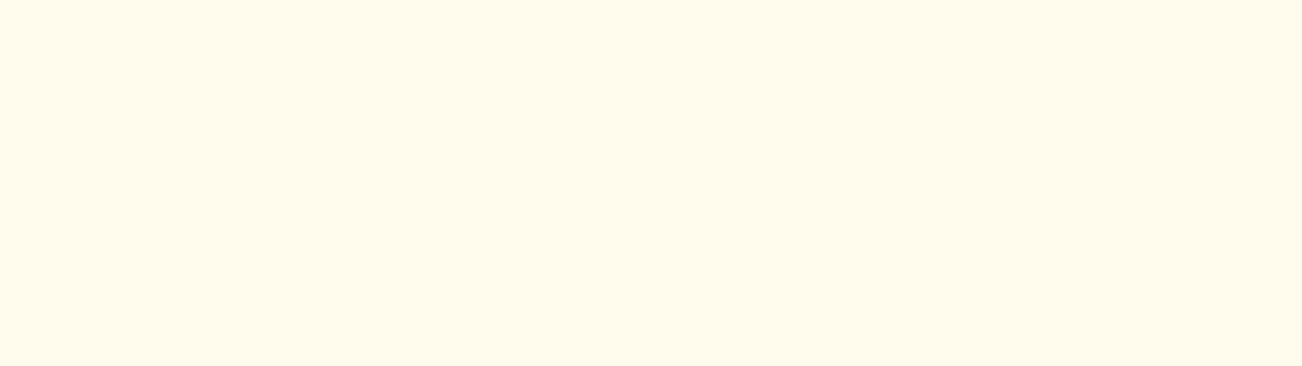
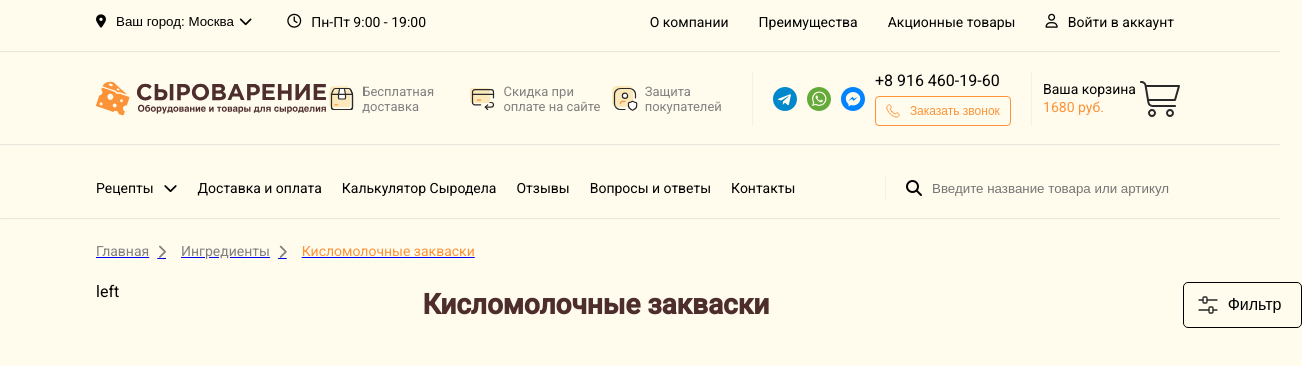
Before and after one commit to farkhodoffcodes/cheesemaking-with-team, a React (Create React App) app: page /category in a window 1280 px wide. Before the commit this address had no page. Shown: the top 366 px of the page, 1302 px wide, since content can reach past the window. Built offline with nearby package versions, Linux system fonts and the light colour scheme.

Commit message:
category

```diff
--- a/src/App.js
+++ b/src/App.js
@@ -2,6 +2,7 @@ import React from 'react'
 import { BrowserRouter, Routes, Route } from 'react-router-dom'
 import Home from './pages/Home'
 import Footer from './components/Footer'
+import Category from './components/Categories'
 
 
 const App = () => {
@@ -9,6 +10,7 @@ const App = () => {
     <BrowserRouter>
       <Routes>
         <Route path="/" element={<Home />} />
+        <Route path="/category" element={<Category/>}/>
       </Routes>
       <Footer />
 
--- /dev/null
+++ b/src/components/Categories/index.jsx
@@ -0,0 +1,130 @@
+import React from 'react'
+import Header from '../Header'
+import styled from 'styled-components'
+import { Link } from 'react-router-dom'
+
+const Category = () => {
+  return (
+    <div>
+      <Header/>
+      <Category_top>
+        <Container>
+            <ol className='category--top__menu'>
+                <Link to={"/главная"}><li className='category--top__menu__item'>Главная <i class="fa-solid fa-chevron-right"></i></li></Link>
+                <Link to={"/ингредиенты"}><li className='category--top__menu__item'>Ингредиенты <i class="fa-solid fa-chevron-right"></i></li></Link>
+               <Link to={"/Кисломолочные закваски"}> <li className='category--top__menu__item' id='category--top__menu__item-active'>Кисломолочные закваски</li></Link>
+            </ol>
+        </Container>
+      </Category_top>
+
+      <Category_main>
+        <Container>
+            <section className='category__main'>
+                <div className="category__main--left">left</div>
+                <div className="category__main--right">
+                    <div className="category__main--right--top">
+                        <h2 className='category--rigth__heading'>Кисломолочные закваски</h2>
+
+                        <button className='category__filter--btn'>
+                            <img src="../images/icons/category-filter-icon.svg" alt="filter" />
+                            Фильтр
+                        </button>
+                    </div>
+                </div>
+            </section>
+        </Container>
+      </Category_main>
+    </div>
+  )
+}
+
+export default Category
+
+const Container = styled.div`
+    width: 85%;
+    margin: 0 auto;
+`
+
+const Category_top = styled.div`
+
+    .category--top__menu{
+       display:flex;
+       list-style:none;
+       align-items:center;
+       margin-top:20px;
+       gap:20.17px;
+
+       .category--top__menu__item{
+        display:flex;
+        align-items:center;
+        gap:8px;
+        font-size:14px;
+        line-height:22px;
+        color:#808080;
+        cursor:pointer;
+
+            i{
+                width:3.67px;
+                height:7.33px;
+                color:#808080;
+                margin-top:-5px
+            }
+       }
+
+       #category--top__menu__item-active{
+        color:#FD9339;
+
+            i{
+                color:#FD9339;
+            }
+       }
+    }
+
+`
+
+
+const Category_main = styled.div`
+    .category__main{
+        display:flex;
+        gap:20px;
+        margin-top:20px;
+
+        .category__main--left{
+            width:30%;
+            height:797px;
+        }
+
+        .category__main--right{
+            width:70%;
+            height:1248px;
+            margin-bottom:80px;
+            .category__main--right--top{
+                width:880px;
+                display:flex;
+                align-items:center;
+                justify-content: space-between;
+
+                .category--rigth__heading{
+                    color:#4E2D2D;
+                    font-size:28px;
+                    line-height:40px;
+                }
+
+                .category__filter--btn{
+                    display:flex;
+                    align-items:center;
+                    gap:8px;
+                    padding:10px 20px 10px 12px;
+                    background-color:transparent;
+                    border-radius:5px;
+                    border:1px solid black;
+                    cursor:pointer;
+                    font-size:16px;
+                    line-height:24px;
+                    color:#000;
+                }
+
+            }
+        }
+    }
+`
--- a/src/index.css
+++ b/src/index.css
@@ -13,7 +13,9 @@
 body{
   font-family: "Roboto", sans-serif;
   background-color: #fffbed;
+  justify-content: space-between;
 }
+
 hr {
   background-color: #fffbed;
   opacity: 0.2;
```
Also changed, not shown: public/images/icons/category-filter-icon.svg (added).
